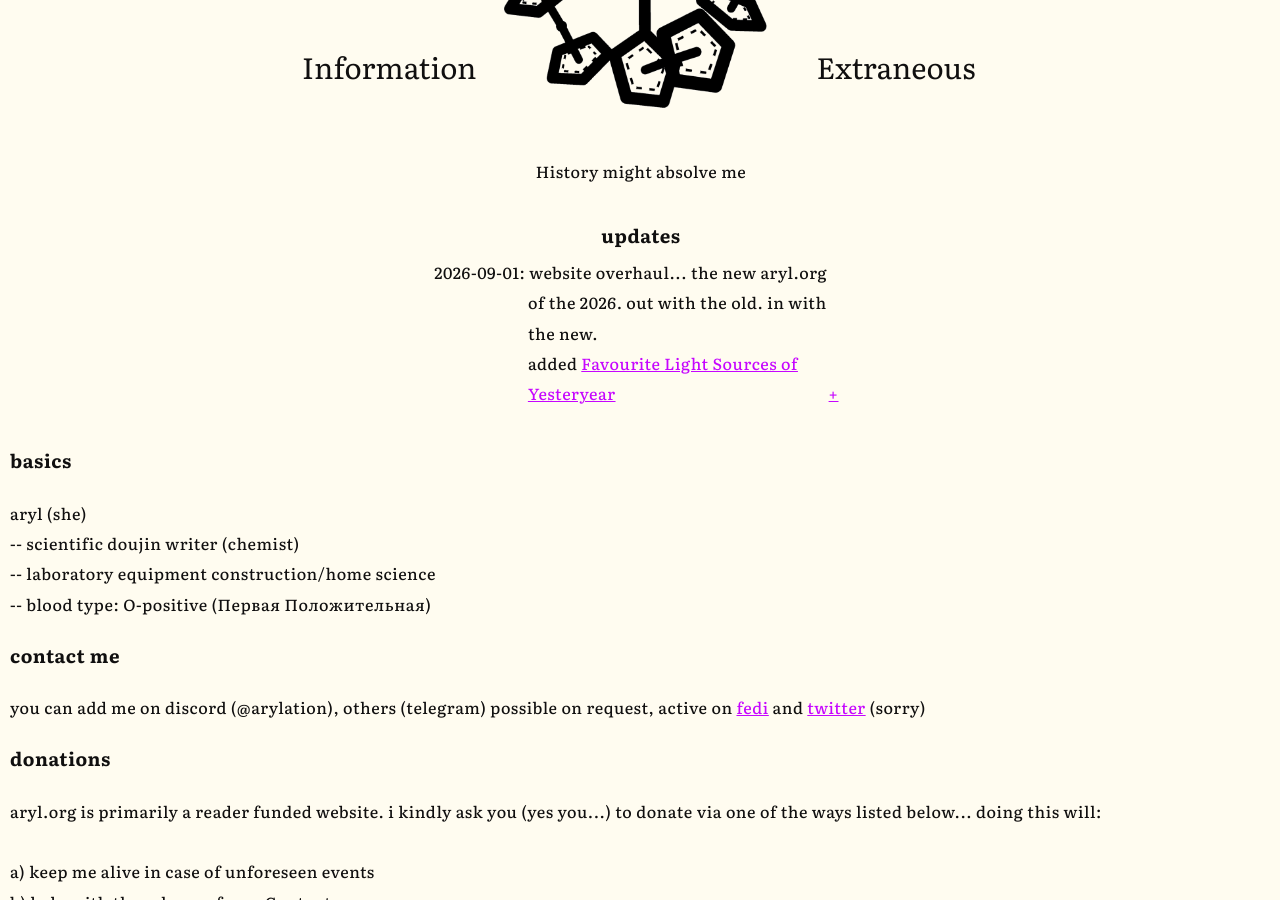
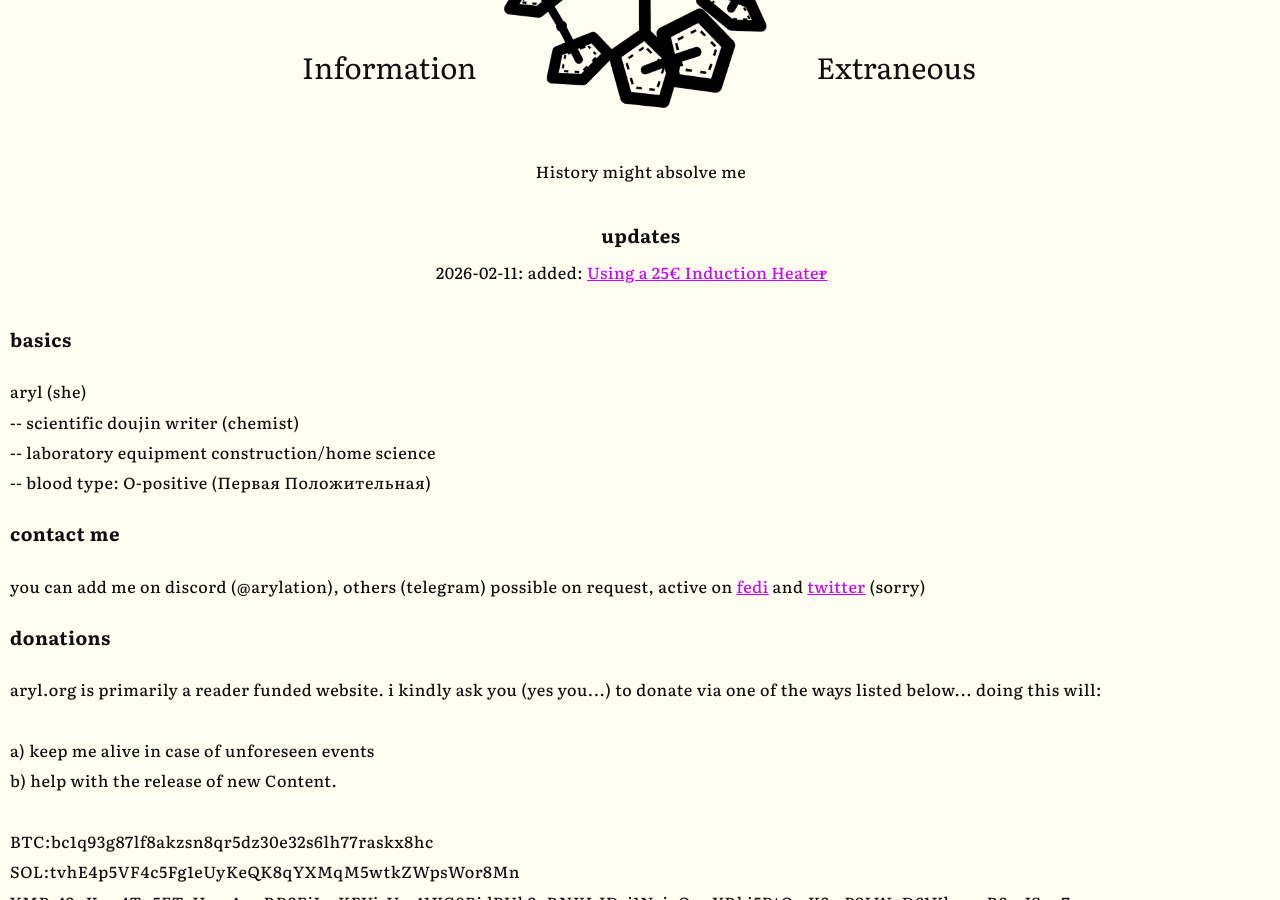
Before and after one commit to isopropyletherperoxide/isopropyletherperoxide.github.io, a Jekyll site: the page built from index.html, in a window 1280 px wide and 900 px high, scrolled down 348 px. Built offline with Jekyll 4.4.1, drawn with Linux system fonts in a browser that asks for light colours; some web fonts are replaced.

Commit message:
update section

```diff
--- a/_includes/newstuff.html
+++ b/_includes/newstuff.html
@@ -1,3 +1,4 @@
-<div style="display: flex; justify-content: center; max-width: 25vw; margin: -2em auto 1em; flex-wrap: wrap;  padding-left: 10ch; text-indent:-10ch;" >
-        <p>2026-09-01: website overhaul... the new aryl.org of the 2026. out with the old. in with the new.<br> added <a href="2026/01/09/ThreeLights.html">Favourite Light Sources of Yesteryear</a> <a style="text-align: right; float: right; padding-right: 1ch" href="/updates">+</a></p>
+<div style="display: flex; justify-content: center;max-width: 25vw; min-width: 25vw; margin: -2em auto 1em; flex-wrap: wrap;  padding-left: 10ch; text-indent:-10ch;" >
+        <p style="min-width: 18vw">2026-02-11: added: <a href="2026/02/11/InductionHeater.html">Using a 25€ Induction Heater</a>
+        <a style="text-align: right; float: right; padding-right: 2ch" href="/updates">+</a></p>
 </div>
--- a/updates.html
+++ b/updates.html
@@ -8,6 +8,7 @@ twitter_card: summary
 
 <body>
 <div style="max-width: 25vw; flex-wrap: wrap;  padding-left: 10ch; text-indent:-10ch;" >
-        <p>2026-09-01: website overhaul... the new aryl.org of the 2026. out with the old. in with the new.<br> added <a href="2026/01/09/ThreeLights.html">Favourite Light Sources of Yesteryear</a></p>
+        <p>2026-02-11: new article: <a href="2026/02/11/InductionHeater.html">Using a 25€ Induction Heater</a></p>
+<p>2026-01-09: website overhaul... the new aryl.org of the 2026. out with the old. in with the new.<br> added <a href="2026/01/09/ThreeLights.html">Favourite Light Sources of Yesteryear</a></p>
 </div>
 </body>
```
Also changed, not shown: 3 other files.
